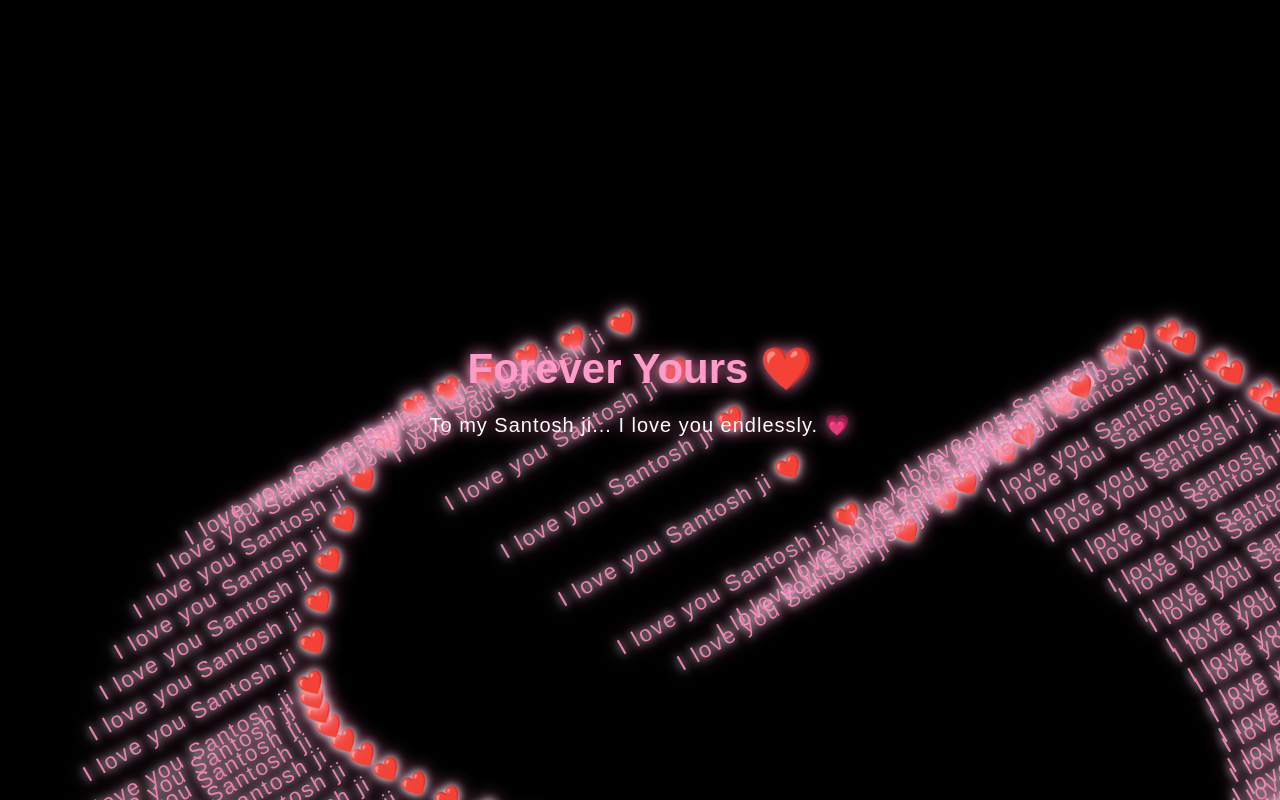
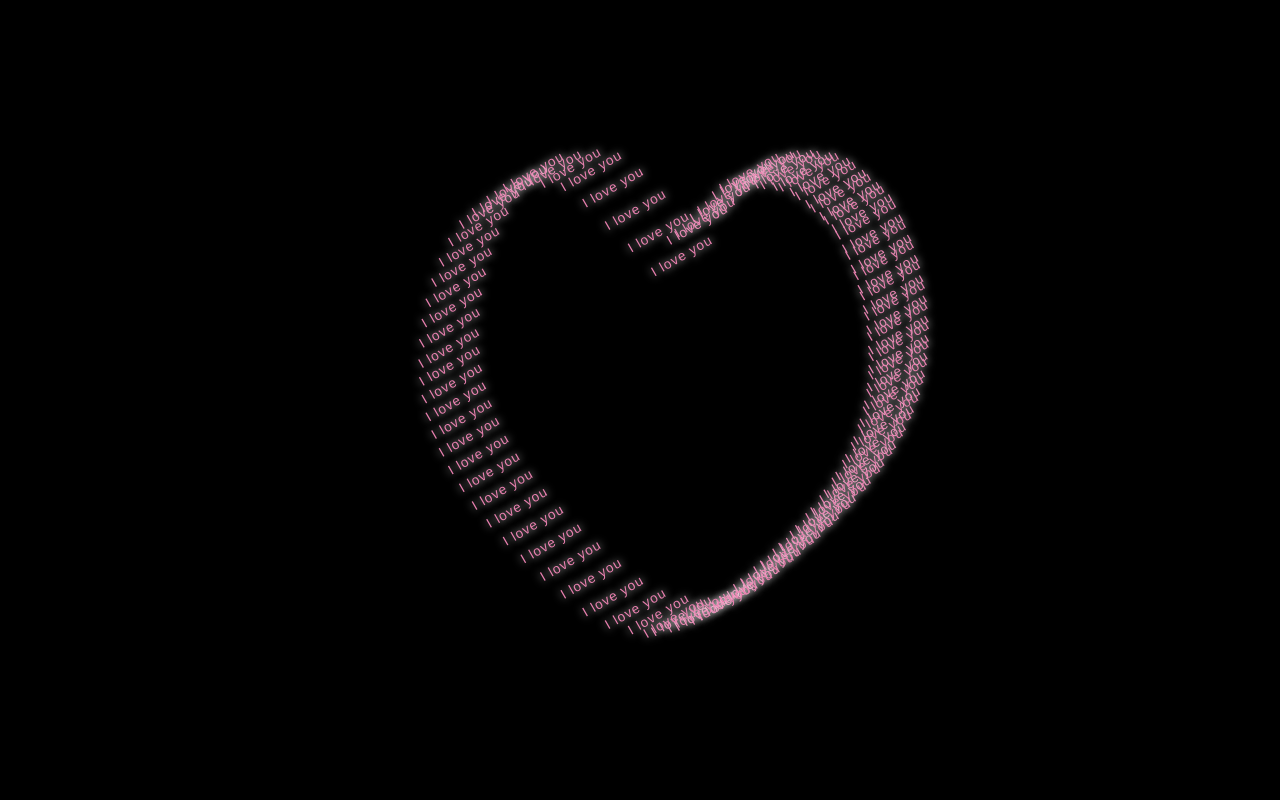
Before and after one commit to monikakammar0824/love-forever, a plain HTML site: page index.html in a window 1280 px wide. Drawn offline with Linux system fonts and the light colour scheme.

Commit message:
Update index.html

```diff
--- a/index.html
+++ b/index.html
@@ -3,7 +3,7 @@
 <head>
 <meta charset="UTF-8">
 <meta name="viewport" content="width=device-width, initial-scale=1.0">
-  <title>Forever Yours ❤️</title>
+<title>Yours Forever - Santh ❤️</title>
 
 <style>
 * {
@@ -19,85 +19,74 @@
 }
 
 #ui {
-      position: fixed;
-      inset: 0;
-      overflow: hidden;
+    position: relative;
+    width: 100%;
+    height: 100%;
 }
 
-    .love {
+/* Moving text elements */
+#ui .love {
     position: absolute;
     top: 50%;
     left: 50%;
+    margin: -225px 0 0 -225px;
     --i: 1;
 }
 
-    .love_horizontal {
-      animation: horizontal 10s infinite alternate ease-in-out;
+#ui .love_horizontal {
+    animation: horizontal 10000ms infinite alternate ease-in-out;
     animation-delay: calc(var(--i) * -300ms);
 }
 
-    .love_vertical {
-      animation: vertical 20s infinite linear;
+#ui .love_vertical {
+    animation: vertical 20000ms infinite linear;
     animation-delay: calc(var(--i) * -300ms);
 }
 
-    .love_word {
+/* Text appearance */
+#ui .love_word {
     color: #ea80b0;
-      font-size: clamp(12px, 1.4rem, 24px);
-      text-shadow: 0 0 10px #fff, 0 0 20px #ea80b0;
-      letter-spacing: 2px;
+    font-size: 0.85rem;
+    font-weight: 500;
+    transform: translateY(-100%) rotateZ(-30deg);
+    text-shadow: 0 0 8px #fff;
+    letter-spacing: 1px;
     white-space: nowrap;
-      transform: translateY(-100%) rotateZ(-30deg);
 }
 
+/* Horizontal movement */
 @keyframes horizontal {
     from {
-        transform: translateX(-45vw);
+        transform: translateX(0px);
     }
     to {
-        transform: translateX(45vw);
+        transform: translateX(450px);
     }
 }
 
+/* Vertical heart-like movement */
 @keyframes vertical {
-      0%   { transform: translateY(45vh); }
-      10%  { transform: translateY(11vh); }
-      18%  { transform: translateY(0); }
-      25%  { transform: translateY(28vh); }
-      32%  { transform: translateY(0); }
-      50%  { transform: translateY(45vh); }
-      75%  { transform: translateY(75vh); }
-      100% { transform: translateY(45vh); }
-    }
-
-    .center-message {
-      position: fixed;
-      top: 50%;
-      left: 50%;
-      transform: translate(-50%, -50%);
-      color: white;
-      text-align: center;
-      z-index: 1000;
-      pointer-events: none;
-      width: 90%;
-      text-shadow: 0 0 15px #ea80b0;
-    }
-
-    .center-message h1 {
-      color: #ff9bc8;
-      font-size: clamp(24px, 5vw, 42px);
-      margin: 0 0 12px;
-    }
-
-    .center-message p {
-      font-size: clamp(14px, 3vw, 20px);
-      letter-spacing: 1px;
-    }
-
-    @media (max-width: 600px) {
-      .love_word {
-        font-size: 12px;
-      }
+    0%   { transform: translateY(180px); }
+    10%  { transform: translateY(45px); }
+    15%  { transform: translateY(4.5px); }
+    18%  { transform: translateY(0px); }
+    20%  { transform: translateY(4.5px); }
+    22%  { transform: translateY(34.61538px); }
+    24%  { transform: translateY(64.28571px); }
+    25%  { transform: translateY(112.5px); }
+    26%  { transform: translateY(64.28571px); }
+    28%  { transform: translateY(34.61538px); }
+    30%  { transform: translateY(4.5px); }
+    32%  { transform: translateY(0px); }
+    35%  { transform: translateY(4.5px); }
+    40%  { transform: translateY(45px); }
+    50%  { transform: translateY(180px); }
+    71%  { transform: translateY(428.57143px); }
+    72.5%{ transform: translateY(441.17647px); }
+    75%  { transform: translateY(450px); }
+    77.5%{ transform: translateY(441.17647px); }
+    79%  { transform: translateY(428.57143px); }
+    100% { transform: translateY(180px); }
 }
 </style>
 </head>
@@ -106,16 +95,12 @@
 
 <div id="ui"></div>
 
-  <div class="center-message">
-    <h1>Forever Yours ❤️</h1>
-    <p>To my Santosh ji... I love you endlessly. 💗</p>
-  </div>
-
 <script>
 const N = 100;
 const ui = document.getElementById("ui");
 
 for (let i = 1; i <= N; i++) {
+
     const love = document.createElement("div");
     love.className = "love";
     love.style.setProperty("--i", i);
@@ -128,11 +113,13 @@
 
     const word = document.createElement("div");
     word.className = "love_word";
-      word.textContent = "I love you Santosh ji ❤️";
+
+    word.textContent = "I love you";
 
     vertical.appendChild(word);
     horizontal.appendChild(vertical);
     love.appendChild(horizontal);
+
     ui.appendChild(love);
 }
 </script>
```
Lines whose indentation alone changed are shown as unchanged.
